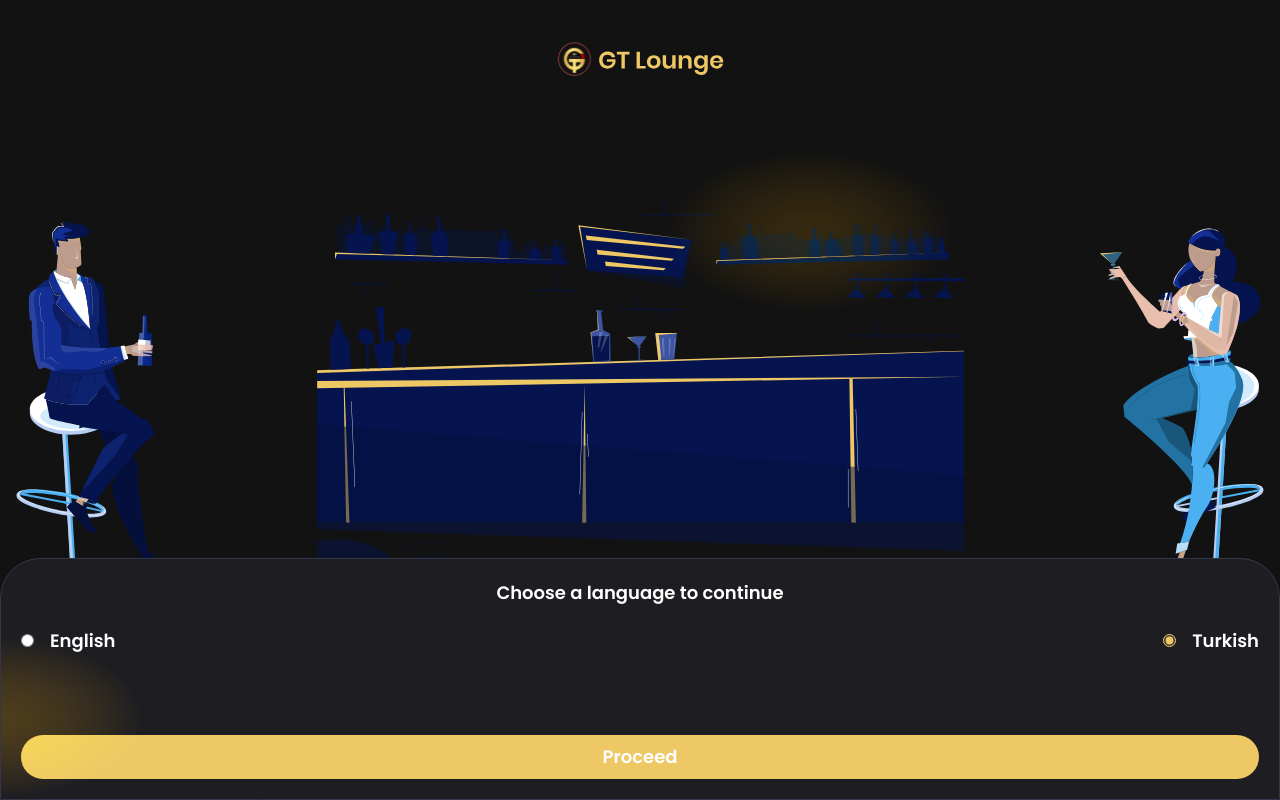
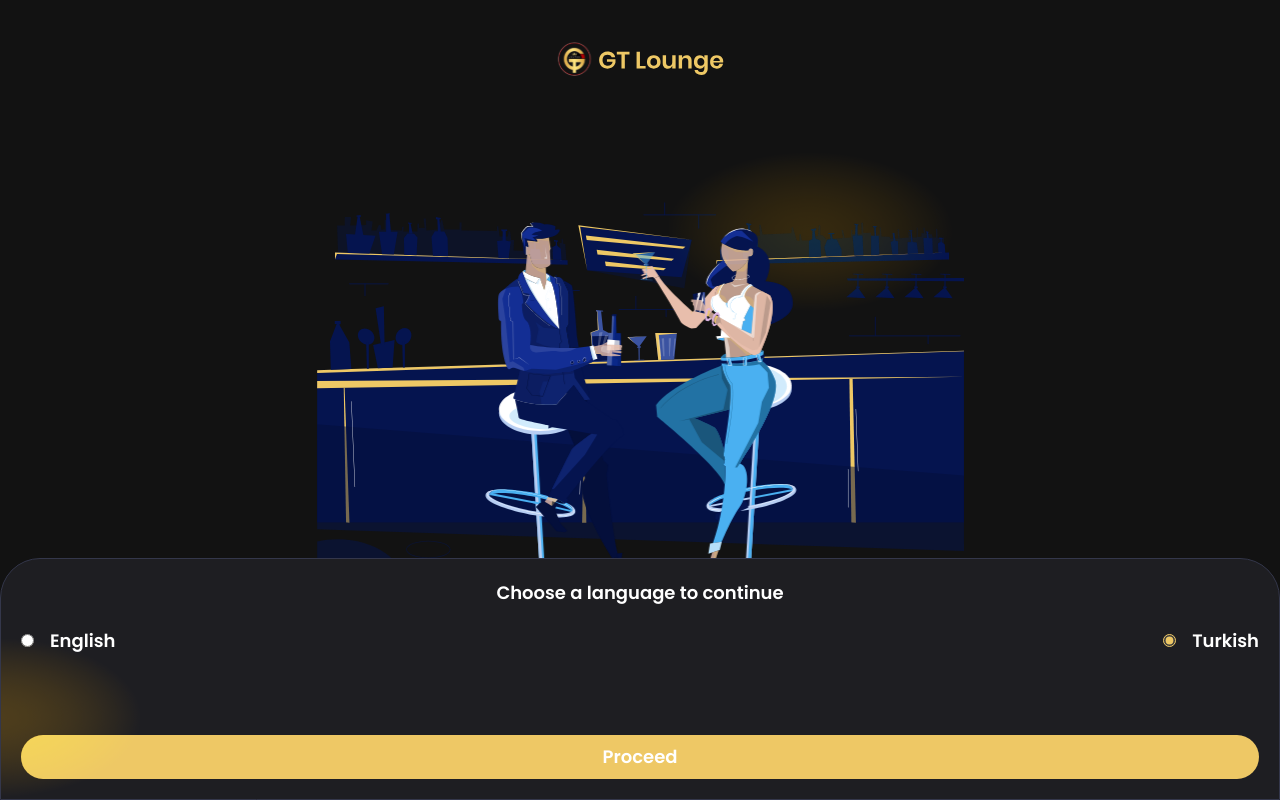
Before and after one commit to jemmycodes/GT-lounge, a React (Vite) app: page / in a window 1280 px wide. Built offline with nearby package versions, Linux system fonts and the light colour scheme.

Commit message:
stopped overflow coming from sliding human illustrations in splash screen

```diff
--- a/src/components/SplashScreenComponents/SplashScreenMockups.jsx
+++ b/src/components/SplashScreenComponents/SplashScreenMockups.jsx
@@ -7,12 +7,12 @@ function SplashScreenMockups() {
       <img
         src={manAtBar}
         alt="Man drinking at a bar"
-        className="absolute top-1/2 -translate-y-1/2 left-4"
+        className="animate-slideInFromLeft custom-animation-classes"
       />
       <img
         src={girlAtBar}
         alt="Girl drinking at a bar"
-        className="absolute  right-4 top-1/2 -translate-y-1/2 "
+        className=" animate-slideInFromRight custom-animation-classes "
       />
     </figure>
   );
--- a/src/index.css
+++ b/src/index.css
@@ -3,18 +3,6 @@
 @tailwind base;
 @tailwind components;
 @tailwind utilities;
-
-html {
-  background-color: red;
-}
-
-#root {
-  background-color: blue;
-}
-
-body {
-  background-color: blueviolet;
-}
 
 body,
 html,
@@ -37,7 +25,7 @@ html,
   );
 }
 
-.language-card {
+.custom-animation-classes {
   animation-fill-mode: forwards;
 }
 
--- a/src/layouts/RootLayout.jsx
+++ /dev/null
@@ -1,13 +0,0 @@
-import { Outlet } from "react-router-dom";
-
-function RootLayout() {
-  return (
-    <>
-      <main>
-        <Outlet />
-      </main>
-    </>
-  );
-}
-
-export default RootLayout;
--- a/tailwind.config.cjs
+++ b/tailwind.config.cjs
@@ -4,8 +4,8 @@ module.exports = {
   theme: {
     extend: {
       animation: {
-        slideInFromRight: "slideInFromRight 1.5s ease",
-        slideInFromLeft: "slideInFromLeft 1.5s ease",
+        slideInFromRight: "slideInFromRight 1s ease",
+        slideInFromLeft: "slideInFromLeft 1s ease",
         slideInFromButtom: "slideInFromButtom 1s ease",
         slideAndScale: "slideAndScale 2s ease",
       },
@@ -23,40 +23,45 @@ module.exports = {
       keyframes: {
         slideInFromRight: {
           "0%": {
-            transform: "translate(100%, 50%)",
-            position: "",
+            transform: "translate(100%,-50%)",
+            position: "absolute",
+            top: "50%",
           },
-
           "100%": {
-            transfrom: "translateX(0)",
+            transform: "translate(-5%,-50%)",
+            position: "absolute",
+            top: "50%",
           },
         },
         slideInFromLeft: {
           "0%": {
-            transform: "translateX(-100%)",
+            transform: "translate(-150%,-50%)",
+            position: "absolute",
+            top: "50%",
           },
-
           "100%": {
-            transfrom: "translateX(0)",
+            transform: "translate(-95%,-50%)",
+            position: "absolute",
+            top: "50%",
           },
         },
-        slideInFromButtom: {
-          "0%": {
-            transform: "translateY(100%)",
-          },
-          "100%": {
-            transform: "translateY(0)",
-          },
-        },
-        slideAndScale: {
-          "0%": {
-            transform: "translateY(-100%) scale(1.3)",
-          },
-          "100%": {
-            transform: "translateY(0)",
-            transform: "scale(1)",
-          },
-        },
+        // slideInFromButtom: {
+        //   "0%": {
+        //     transform: "translateY(100%)",
+        //   },
+        //   "100%": {
+        //     transform: "translateY(0)",
+        //   },
+        // },
+        // slideAndScale: {
+        //   "0%": {
+        //     transform: "translateY(-100%) scale(1.3)",
+        //   },
+        //   "100%": {
+        //     transform: "translateY(0)",
+        //     transform: "scale(1)",
+        //   },
+        // },
       },
     },
   },
```
